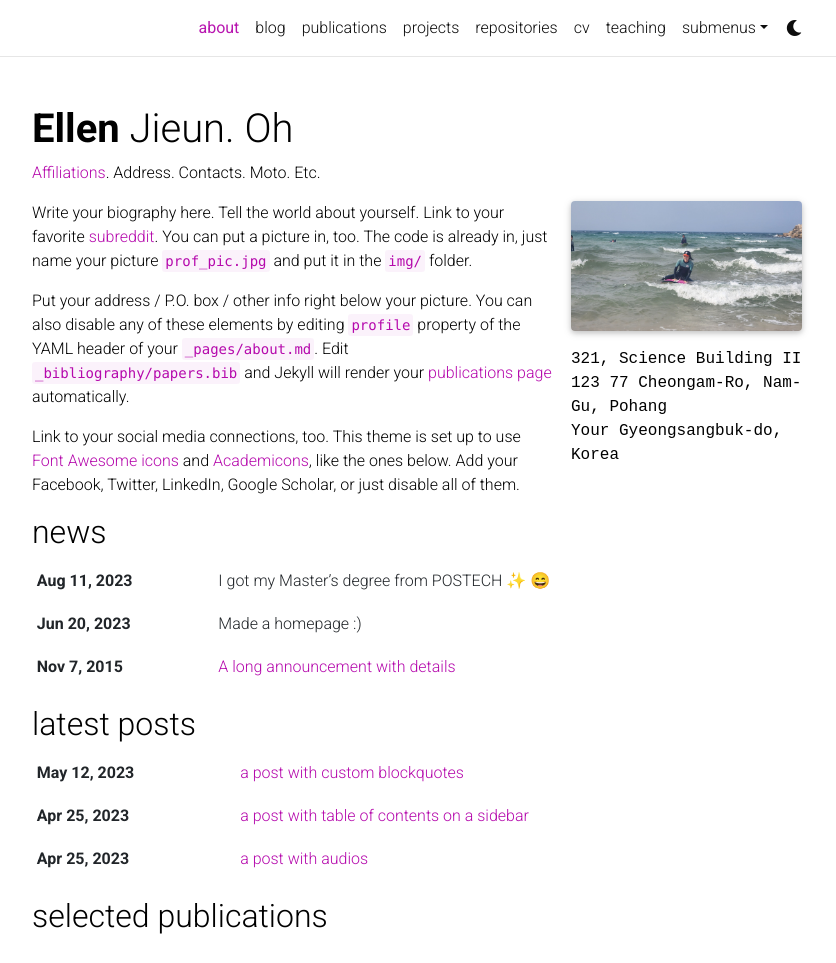
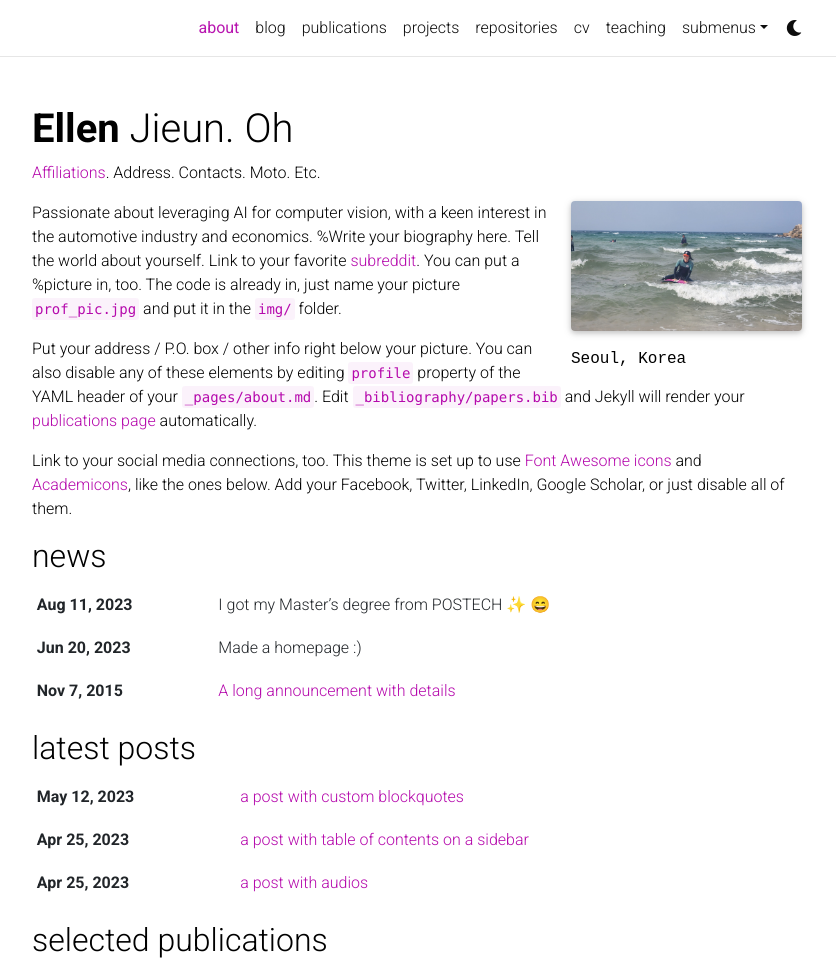
Before and after one commit to Nimbus1997/Nimbus1997.github.io, a Jekyll site: the page built from _pages/about.md, in a window 1280 px wide and 1276 px high, cut to the strip 0-963 px from the top of the window. Shown: the whole strip, without its empty margins (223-1059 px from the left). Built offline with Jekyll 4.4.1, drawn with Linux system fonts in a browser that asks for light colours; emoji names are drawn with the system emoji font; comment, search, counter and statistics services are not loaded; a style sheet for code colours, icons or effects is not loaded.

Commit message:
Update about.md

```diff
--- a/_pages/about.md
+++ b/_pages/about.md
@@ -11,9 +11,7 @@ profile:
   image_circular: false # crops the image to make it circular
 
   address: >
-    <p>321, Science Building II</p>
-    <p>123 77 Cheongam-Ro, Nam-Gu, Pohang</p>
-    <p>Your Gyeongsangbuk-do, Korea</p>
+    <p> Seoul, Korea</p>
 
 news: true  # includes a list of news items
 latest_posts: true  # includes a list of the newest posts
@@ -21,7 +19,8 @@ selected_papers: true # includes a list of papers marked as "selected={true}"
 social: true  # includes social icons at the bottom of the page
 ---
 
-Write your biography here. Tell the world about yourself. Link to your favorite [subreddit](http://reddit.com). You can put a picture in, too. The code is already in, just name your picture `prof_pic.jpg` and put it in the `img/` folder.
+Passionate about leveraging AI for computer vision, with a keen interest in the automotive industry and economics.
+%Write your biography here. Tell the world about yourself. Link to your favorite [subreddit](http://reddit.com). You can put a %picture in, too. The code is already in, just name your picture `prof_pic.jpg` and put it in the `img/` folder.
 
 Put your address / P.O. box / other info right below your picture. You can also disable any of these elements by editing `profile` property of the YAML header of your `_pages/about.md`. Edit `_bibliography/papers.bib` and Jekyll will render your [publications page](/al-folio/publications/) automatically.
 
```
